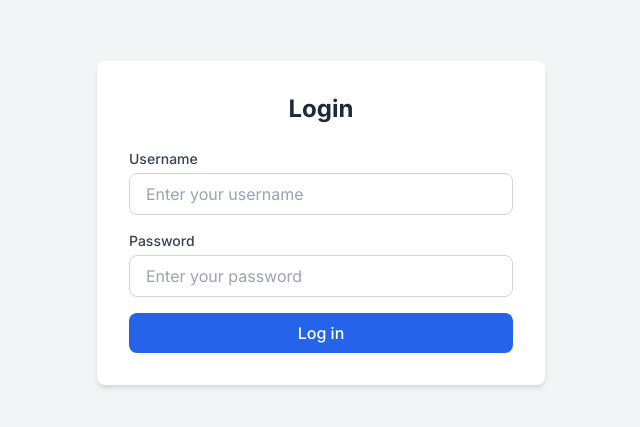
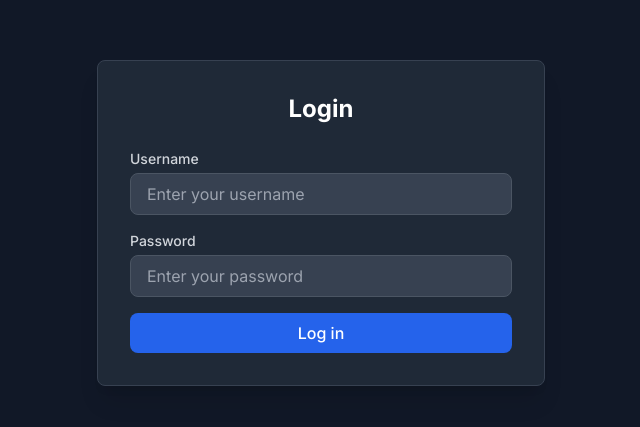
Before and after one commit to charleschyna/Workersmanagementsystem, a Next.js app in the folder workers-system/: page /login in a window 1280 px wide. Shown: the part 177-604 px from the top of the page, without its empty margins (319-959 px from the left). Built offline with nearby package versions, Linux system fonts and the light colour scheme.

Commit message:
Enhance login form styling for better visibility and accessibility

```diff
--- a/workers-system/src/app/login/page.tsx
+++ b/workers-system/src/app/login/page.tsx
@@ -2,9 +2,9 @@ import LoginForm from "@/components/LoginForm";
 
 export default function LoginPage() {
     return (
-        <div className="flex min-h-screen items-center justify-center bg-gray-100">
-            <div className="w-full max-w-md rounded-lg bg-white p-8 shadow-md">
-                <h1 className="mb-6 text-center text-2xl font-bold text-gray-800">
+        <div className="flex min-h-screen items-center justify-center bg-gray-900">
+            <div className="w-full max-w-md rounded-lg bg-gray-800 p-8 shadow-xl border border-gray-700">
+                <h1 className="mb-6 text-center text-2xl font-bold text-white">
                     Login
                 </h1>
                 <LoginForm />
--- a/workers-system/src/components/LoginForm.tsx
+++ b/workers-system/src/components/LoginForm.tsx
@@ -36,14 +36,14 @@ export default function LoginForm() {
   return (
     <>
       {error && (
-        <div className="mb-4 p-3 bg-red-100 border border-red-400 rounded text-sm text-red-700 text-center">
+        <div className="mb-4 p-3 bg-red-900/50 border border-red-700 rounded text-sm text-red-200 text-center">
           {error}
         </div>
       )}
 
       <form onSubmit={handleSubmit} className="space-y-4">
         <div>
-          <label htmlFor="username" className="block text-sm font-medium text-gray-700 mb-1">
+          <label htmlFor="username" className="block text-sm font-medium text-gray-300 mb-1">
             Username
           </label>
           <input
@@ -52,13 +52,13 @@ export default function LoginForm() {
             type="text"
             required
             autoComplete="username"
-            className="w-full px-4 py-2 border border-gray-300 rounded-lg focus:outline-none focus:ring-2 focus:ring-blue-500 focus:border-transparent"
+            className="w-full px-4 py-2 bg-gray-700 border border-gray-600 rounded-lg text-white placeholder-gray-400 focus:outline-none focus:ring-2 focus:ring-blue-500 focus:border-transparent"
             placeholder="Enter your username"
           />
         </div>
 
         <div>
-          <label htmlFor="password" className="block text-sm font-medium text-gray-700 mb-1">
+          <label htmlFor="password" className="block text-sm font-medium text-gray-300 mb-1">
             Password
           </label>
           <input
@@ -67,7 +67,7 @@ export default function LoginForm() {
             type="password"
             required
             autoComplete="current-password"
-            className="w-full px-4 py-2 border border-gray-300 rounded-lg focus:outline-none focus:ring-2 focus:ring-blue-500 focus:border-transparent"
+            className="w-full px-4 py-2 bg-gray-700 border border-gray-600 rounded-lg text-white placeholder-gray-400 focus:outline-none focus:ring-2 focus:ring-blue-500 focus:border-transparent"
             placeholder="Enter your password"
           />
         </div>
```
